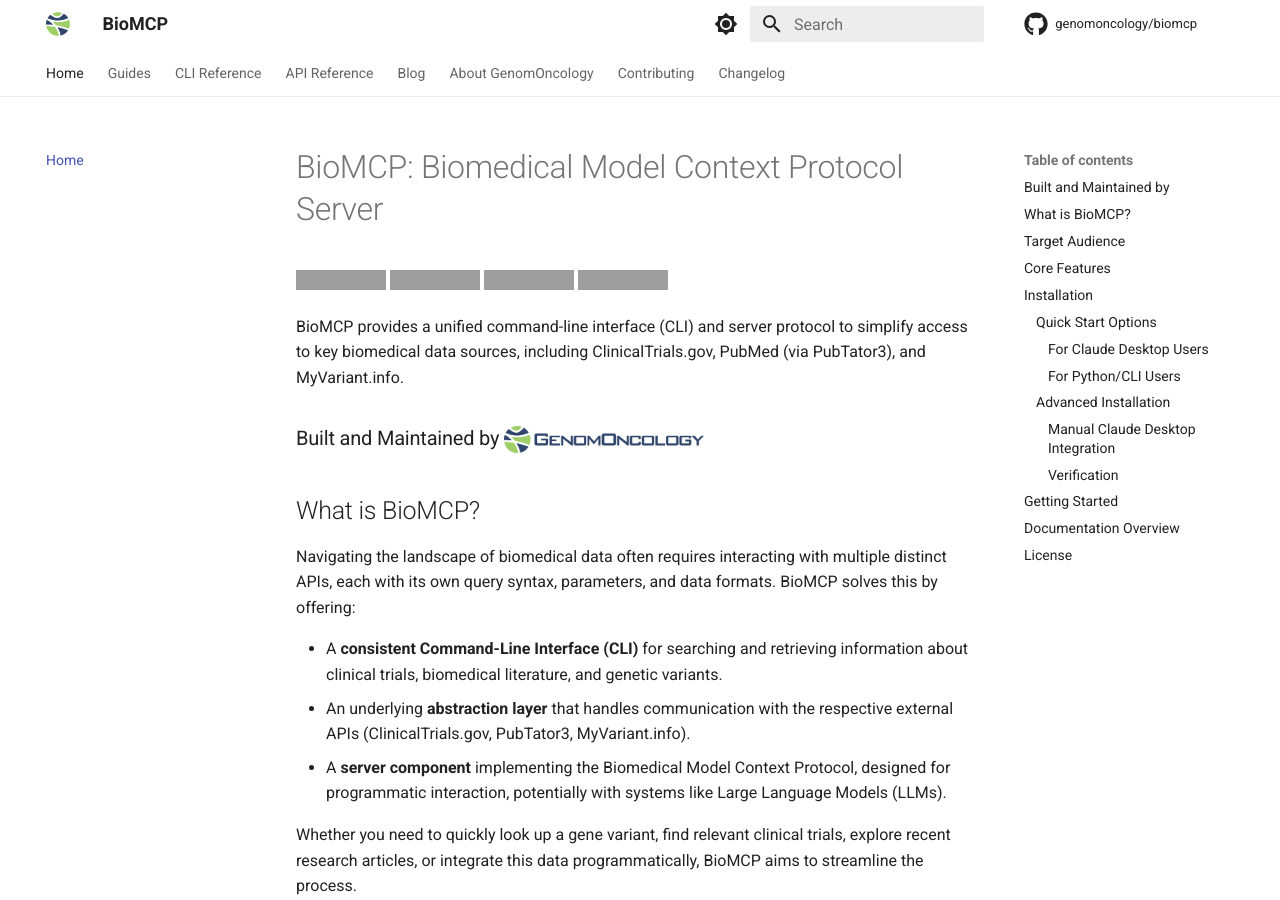
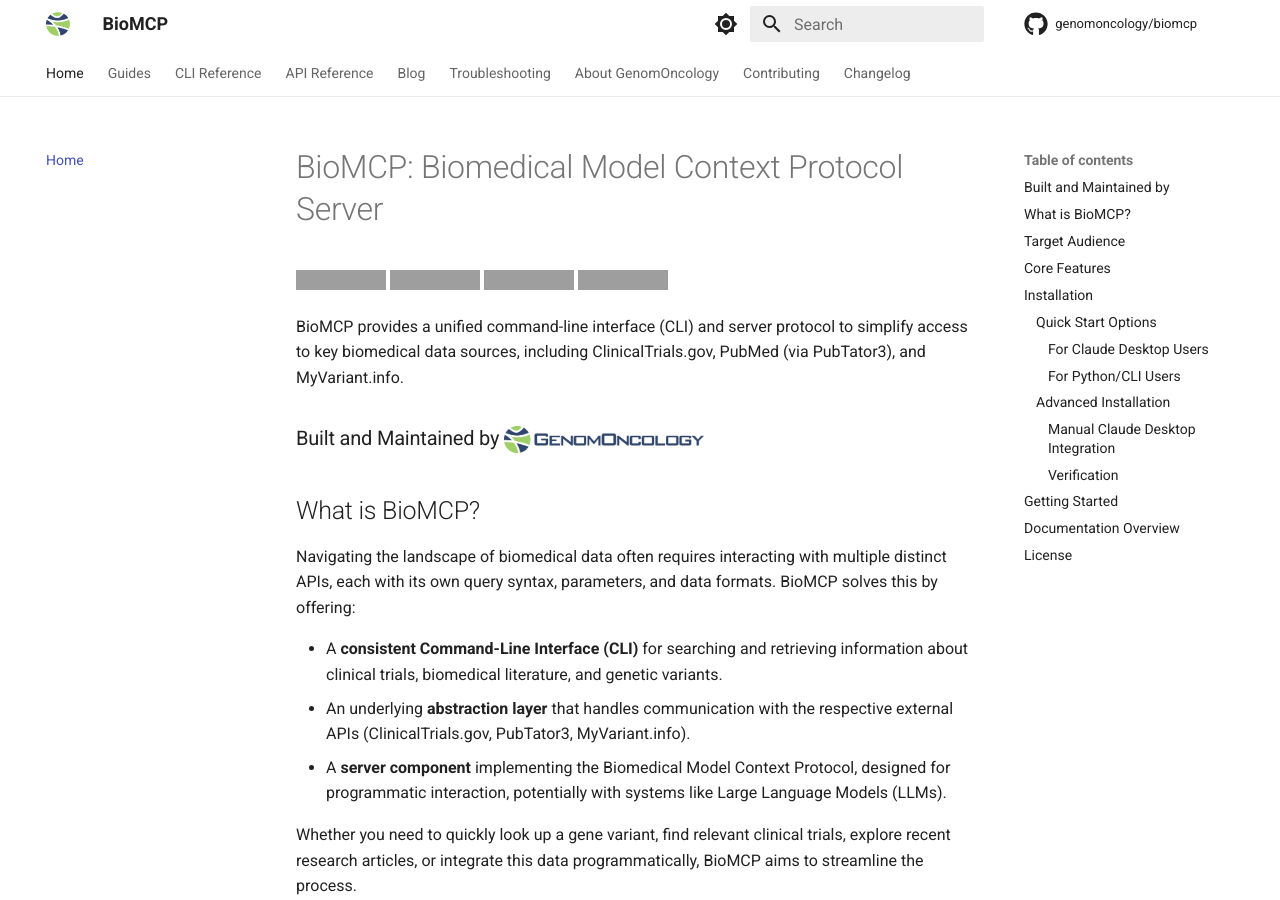
Before and after one commit to wenliangz/biomcp, an MkDocs documentation site: the page built from docs/index.md, in a window 1280 px wide and 900 px high, cut to the strip 0-900 px from the top of the window. Built offline with MkDocs 1.6.1 and Material for MkDocs 9.7.7, drawn with Linux system fonts in a browser that asks for light colours; comment, search, counter and statistics services are not loaded; grey boxes are pictures that could not be loaded.

Commit message:
feat: Add troubleshooting guide and blog post
- Added a troubleshooting guide for MacOS.
- Added a blog post about AI assisted clinical trial search and analysis.
- Reorganized navigation menu.

```diff
--- a/mkdocs.yml
+++ b/mkdocs.yml
@@ -28,6 +28,8 @@
   - Blog:
       - What is BioMCP?: blog/what-is-biomcp.md
       - AI Assisted Clinical Trial Search and Analysis: blog/ai-assisted-clinical-trial-search-analysis.md
+  - Troubleshooting:
+      - MacOS: troubleshooting/macos.md
   - About GenomOncology: genomoncology.md
   - Contributing: contributing.md
   - Changelog: changelog.md
```
